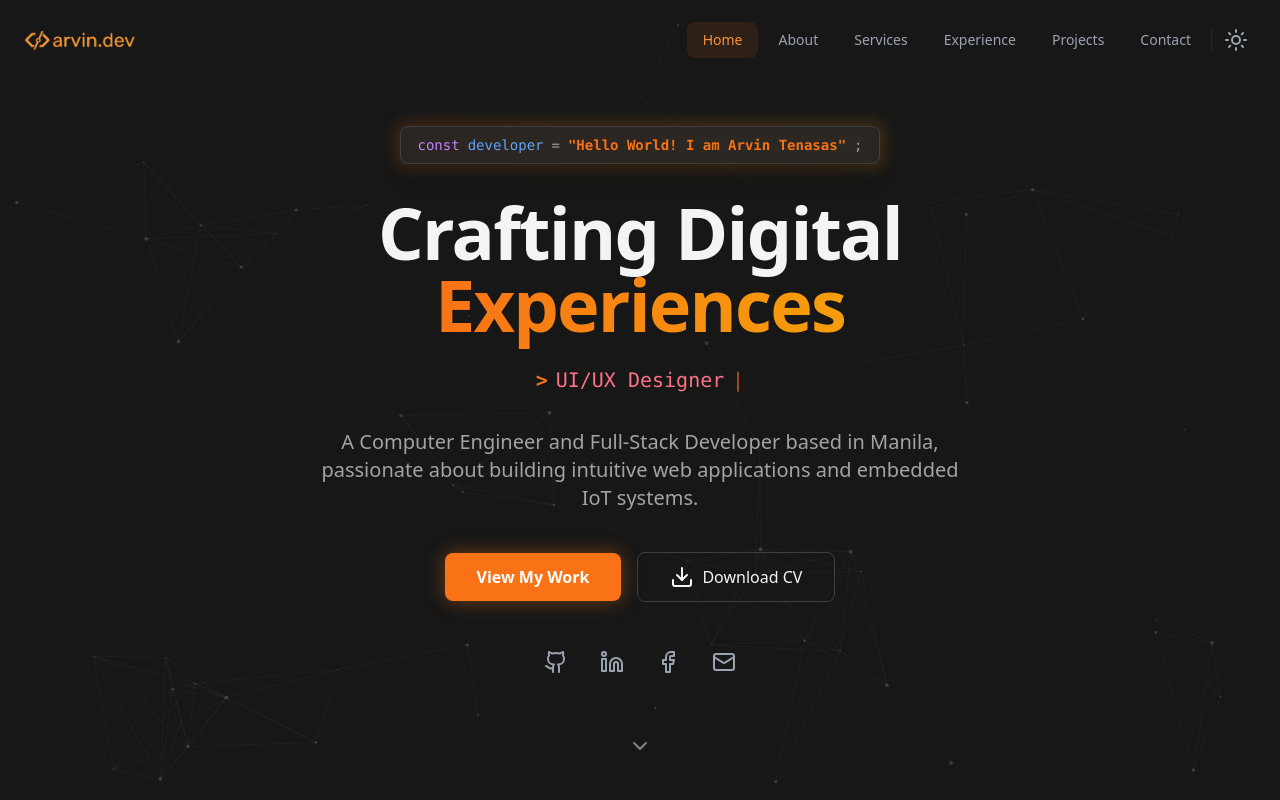
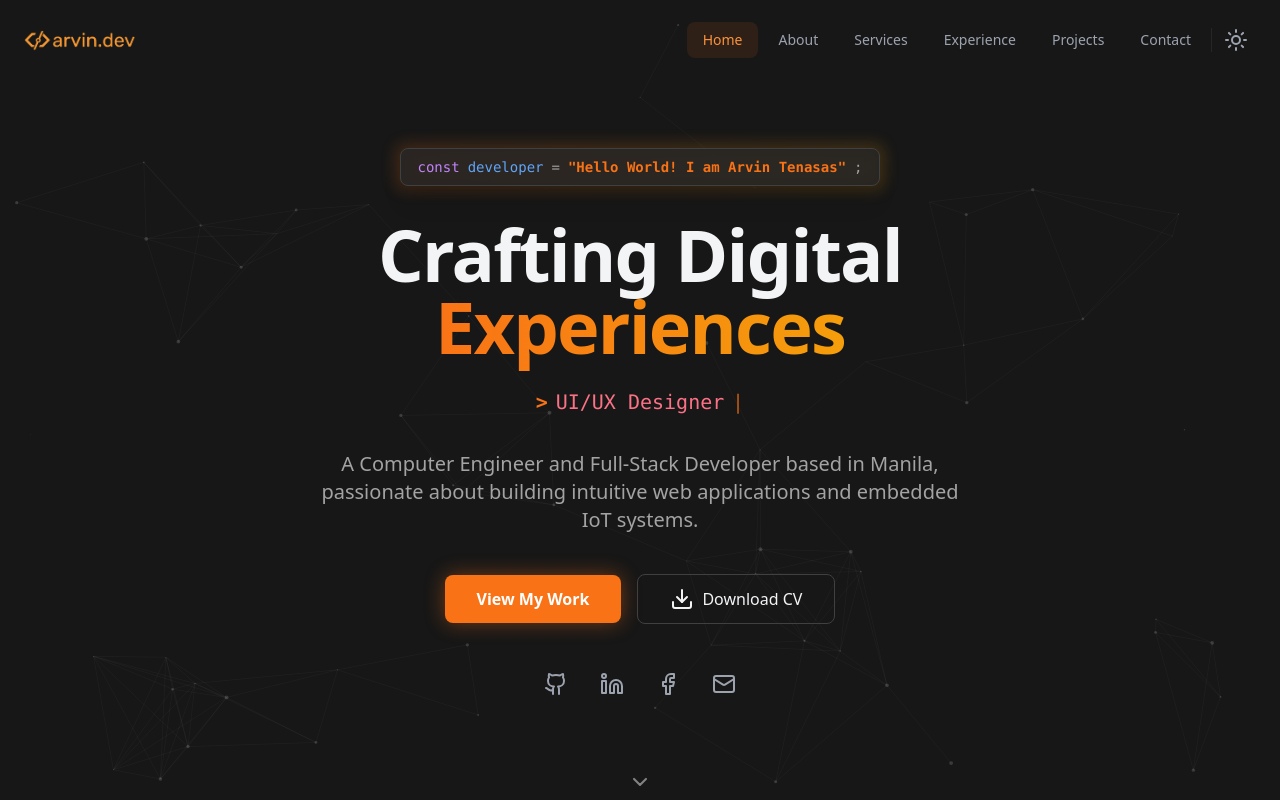
Before and after one commit to tenasasarvin/my-modern-port-folio, a React (Vite) app: page / in a window 1280 px wide. Shown: the top 800 px of the page. Built offline with nearby package versions, Linux system fonts and the light colour scheme.

Commit message:
January 20, 2026 @7:32PM
- adjust padding in the home page content
- add resume files

```diff
--- a/src/App.jsx
+++ b/src/App.jsx
@@ -231,9 +231,6 @@ const Navigation = ({ activeSection }) => {
           <div className="w-28 h-auto bg-transparent flex items-center justify-center ">
             <img src="/logo-texts.png" alt="arvin.dev" />
           </div>
-          {/* <span className="font-bold text-xl tracking-tight hidden sm:block">
-            arvin<span className="text-orange-500">.dev</span>
-          </span> */}
         </div>
 
         {/* Desktop Menu */}
@@ -436,7 +433,7 @@ const Hero = () => {
 
       <div className="relative z-10 text-center px-6 max-w-4xl mx-auto">
         <div className="mb-8 inline-block">
-          <div className="relative group cursor-default">
+          <div className="relative group cursor-default mt-11">
             <div className="absolute -inset-1 bg-gradient-to-r from-orange-500 to-amber-500 rounded-lg blur opacity-20 group-hover:opacity-40 transition duration-500"></div>
             <span className="relative px-4 py-2 rounded-lg border border-gray-200 dark:border-neutral-700 bg-white/80 dark:bg-neutral-800/80 backdrop-blur text-sm font-mono flex flex-wrap items-center justify-center gap-2 shadow-xl">
               <span className="text-purple-600 dark:text-purple-400">const</span>
@@ -481,7 +478,7 @@ const Hero = () => {
           </button>
 
           <a
-            href="/Updated_Resume_Arvin_Tenasas.pdf"
+            href="/Updated Resume.pdf"
             download
             className="px-8 py-3 rounded-lg border border-gray-300 dark:border-neutral-700 hover:bg-gray-100 dark:hover:bg-neutral-800 transition-all flex items-center justify-center gap-2 w-full sm:w-auto"
           >
@@ -504,7 +501,7 @@ const Hero = () => {
         </div>
       </div>
 
-      <div className="absolute bottom-10 animate-bounce">
+      <div className="absolute bottom-1 animate-bounce">
         <ChevronRight className="w-6 h-6 rotate-90 opacity-50" />
       </div>
     </section>
```
Also changed, not shown: 1 other file (tests, documents, lock files or other folders).
